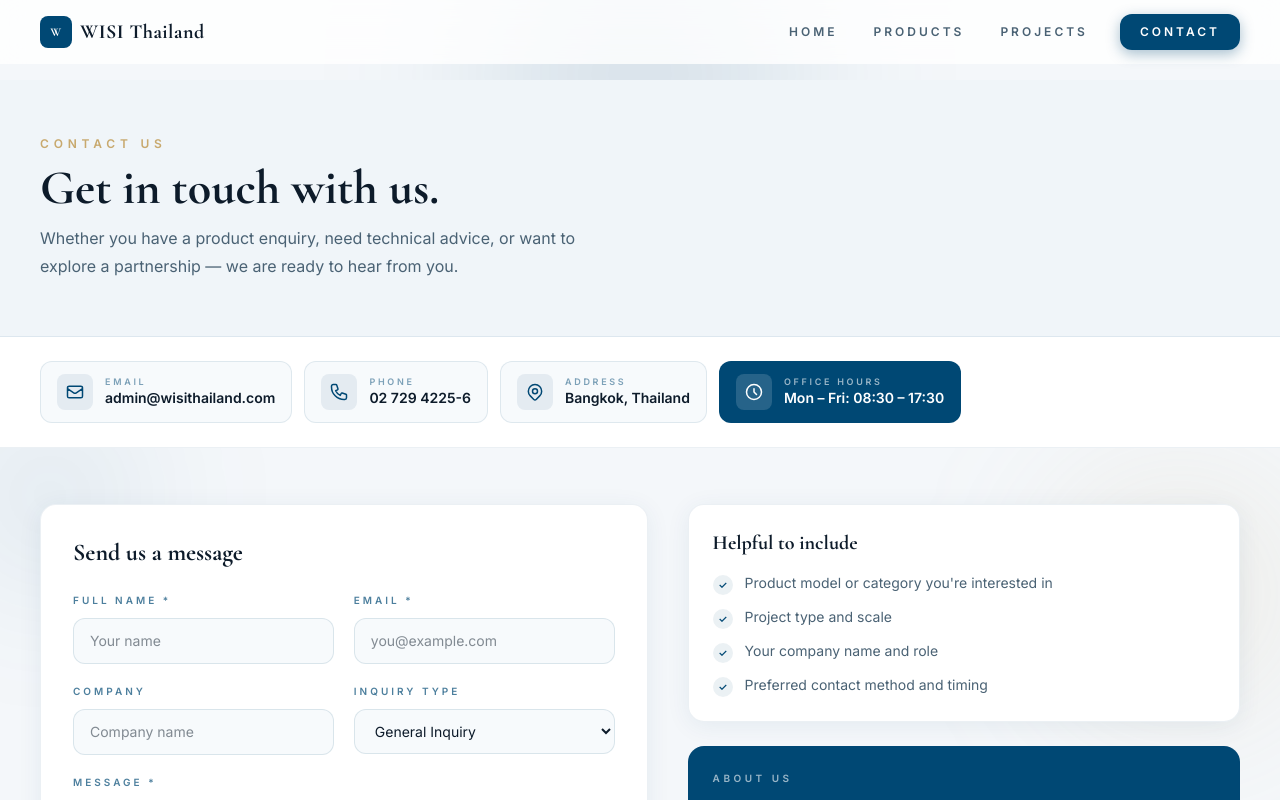
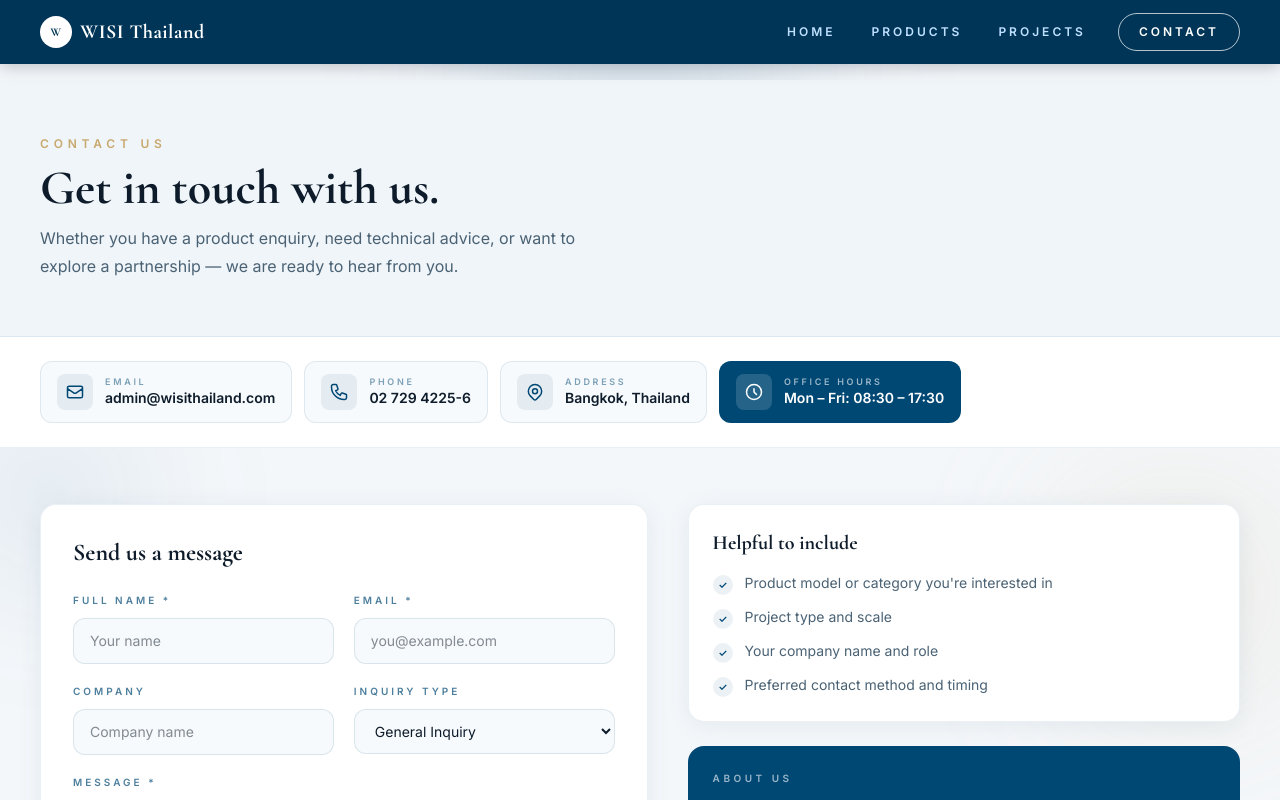
Before and after one commit to IthChanakijkamjorn/WISI-THAILAND, a Next.js app: page /contact in a window 1280 px wide. Shown: the top 800 px of the page. Built offline with nearby package versions, Linux system fonts and the light colour scheme.

Commit message:
Redesign header with solid blue theme and update global background tint

```diff
--- a/src/app/_components/site-header.js
+++ b/src/app/_components/site-header.js
@@ -35,19 +35,19 @@ export default function SiteHeader() {
   return (
     <>
       <header
-        className={`fixed inset-x-0 top-0 z-50 transition-all duration-300 ${
+        className={`fixed inset-x-0 top-0 z-50 transition-all duration-300 bg-[#003558] ${
           scrolled
-            ? "bg-white/95 shadow-[0_2px_24px_rgba(0,72,116,0.10)] backdrop-blur-md"
-            : "bg-white/80 backdrop-blur-md"
+            ? "shadow-[0_4px_30px_rgba(0,20,40,0.35)]"
+            : "shadow-[0_2px_16px_rgba(0,20,40,0.25)]"
         }`}
       >
         <div className="mx-auto flex h-16 max-w-7xl items-center justify-between px-6 sm:px-10">
           {/* Logo */}
           <Link
             href="/"
-            className={`${cormorant.className} flex items-center gap-2 text-xl font-bold tracking-wide text-[#0D1B2A]`}
+            className={`${cormorant.className} flex items-center gap-2 text-xl font-bold tracking-wide text-white`}
           >
-            <span className="flex h-8 w-8 items-center justify-center rounded-lg bg-[#004874] text-xs font-black text-white">W</span>
+            <span className="flex h-8 w-8 items-center justify-center rounded-full bg-white text-xs font-black text-[#003558]">W</span>
             WISI Thailand
           </Link>
 
@@ -57,10 +57,10 @@ export default function SiteHeader() {
               <Link
                 key={link.href}
                 href={link.href}
-                className={`rounded-xl px-4 py-2 text-xs font-semibold uppercase tracking-[0.25em] transition ${
+                className={`relative px-4 py-2 text-xs font-semibold uppercase tracking-[0.25em] transition ${
                   pathname === link.href
-                    ? "bg-[#004874]/10 text-[#004874]"
-                    : "text-[#4A6274] hover:bg-[#004874]/5 hover:text-[#004874]"
+                    ? "text-white after:absolute after:inset-x-4 after:-bottom-1 after:h-0.5 after:rounded-full after:bg-[#7FC7FF]"
+                    : "text-[#BFE0FF] hover:text-white"
                 }`}
               >
                 {link.label}
@@ -68,7 +68,7 @@ export default function SiteHeader() {
             ))}
             <Link
               href="/contact"
-              className="ml-3 rounded-xl bg-[#004874] px-5 py-2.5 text-xs font-semibold uppercase tracking-[0.25em] text-white shadow-[0_4px_14px_rgba(0,72,116,0.35)] transition hover:bg-[#003558] hover:shadow-[0_6px_18px_rgba(0,72,116,0.45)]"
+              className="ml-3 rounded-full border border-white/70 px-5 py-2.5 text-xs font-semibold uppercase tracking-[0.25em] text-white transition hover:bg-white hover:text-[#003558]"
             >
               Contact
             </Link>
@@ -77,12 +77,12 @@ export default function SiteHeader() {
           {/* Mobile hamburger */}
           <button
             onClick={() => setOpen((v) => !v)}
-            className="flex h-10 w-10 flex-col items-center justify-center gap-1.5 rounded-xl transition hover:bg-[#004874]/5 md:hidden"
+            className="flex h-10 w-10 flex-col items-center justify-center gap-1.5 rounded-xl transition hover:bg-white/10 md:hidden"
             aria-label="Toggle menu"
           >
-            <span className={`block h-0.5 w-5 rounded-full bg-[#0D1B2A] transition-all duration-300 ${open ? "translate-y-2 rotate-45" : ""}`} />
-            <span className={`block h-0.5 w-5 rounded-full bg-[#0D1B2A] transition-all duration-300 ${open ? "opacity-0" : ""}`} />
-            <span className={`block h-0.5 w-5 rounded-full bg-[#0D1B2A] transition-all duration-300 ${open ? "-translate-y-2 -rotate-45" : ""}`} />
+            <span className={`block h-0.5 w-5 rounded-full bg-white transition-all duration-300 ${open ? "translate-y-2 rotate-45" : ""}`} />
+            <span className={`block h-0.5 w-5 rounded-full bg-white transition-all duration-300 ${open ? "opacity-0" : ""}`} />
+            <span className={`block h-0.5 w-5 rounded-full bg-white transition-all duration-300 ${open ? "-translate-y-2 -rotate-45" : ""}`} />
           </button>
         </div>
       </header>
@@ -93,7 +93,7 @@ export default function SiteHeader() {
           open ? "pointer-events-auto opacity-100" : "pointer-events-none opacity-0"
         }`}
         onClick={() => setOpen(false)}
-        style={{ background: "rgba(13,27,42,0.45)", backdropFilter: "blur(4px)" }}
+        style={{ background: "rgba(0,26,46,0.55)", backdropFilter: "blur(4px)" }}
       />
 
       {/* Mobile menu panel */}
@@ -102,21 +102,21 @@ export default function SiteHeader() {
           open ? "translate-y-0 opacity-100" : "-translate-y-4 opacity-0 pointer-events-none"
         }`}
       >
-        <nav className="mx-4 mt-2 overflow-hidden rounded-2xl border border-white/60 bg-white shadow-[0_20px_60px_rgba(0,72,116,0.18)]">
+        <nav className="mx-4 mt-2 overflow-hidden rounded-2xl border border-white/10 bg-[#003558] shadow-[0_20px_60px_rgba(0,20,40,0.45)]">
           {navLinks.map((link, i) => (
             <Link
               key={link.href}
               href={link.href}
               className={`flex items-center justify-between px-6 py-4 text-sm font-semibold uppercase tracking-[0.25em] transition ${
-                i !== navLinks.length - 1 ? "border-b border-[#004874]/8" : ""
+                i !== navLinks.length - 1 ? "border-b border-white/10" : ""
               } ${
                 pathname === link.href
-                  ? "bg-[#004874]/5 text-[#004874]"
-                  : "text-[#4A6274] hover:bg-[#004874]/5 hover:text-[#004874]"
-              } ${link.href === "/contact" ? "!text-[#004874] font-bold" : ""}`}
+                  ? "bg-white/10 text-white"
+                  : "text-[#BFE0FF] hover:bg-white/10 hover:text-white"
+              } ${link.href === "/contact" ? "!text-white font-bold" : ""}`}
             >
               {link.label}
-              <svg className="h-4 w-4 opacity-30" fill="none" stroke="currentColor" strokeWidth={2} viewBox="0 0 24 24">
+              <svg className="h-4 w-4 opacity-40" fill="none" stroke="currentColor" strokeWidth={2} viewBox="0 0 24 24">
                 <path strokeLinecap="round" strokeLinejoin="round" d="M9 5l7 7-7 7" />
               </svg>
             </Link>
--- a/src/app/globals.css
+++ b/src/app/globals.css
@@ -1,7 +1,7 @@
 @import "tailwindcss";
 
 :root {
-  --background: #F4F7FA;
+  --background: #E6F0FA;
   --foreground: #0D1B2A;
 }
 
```
